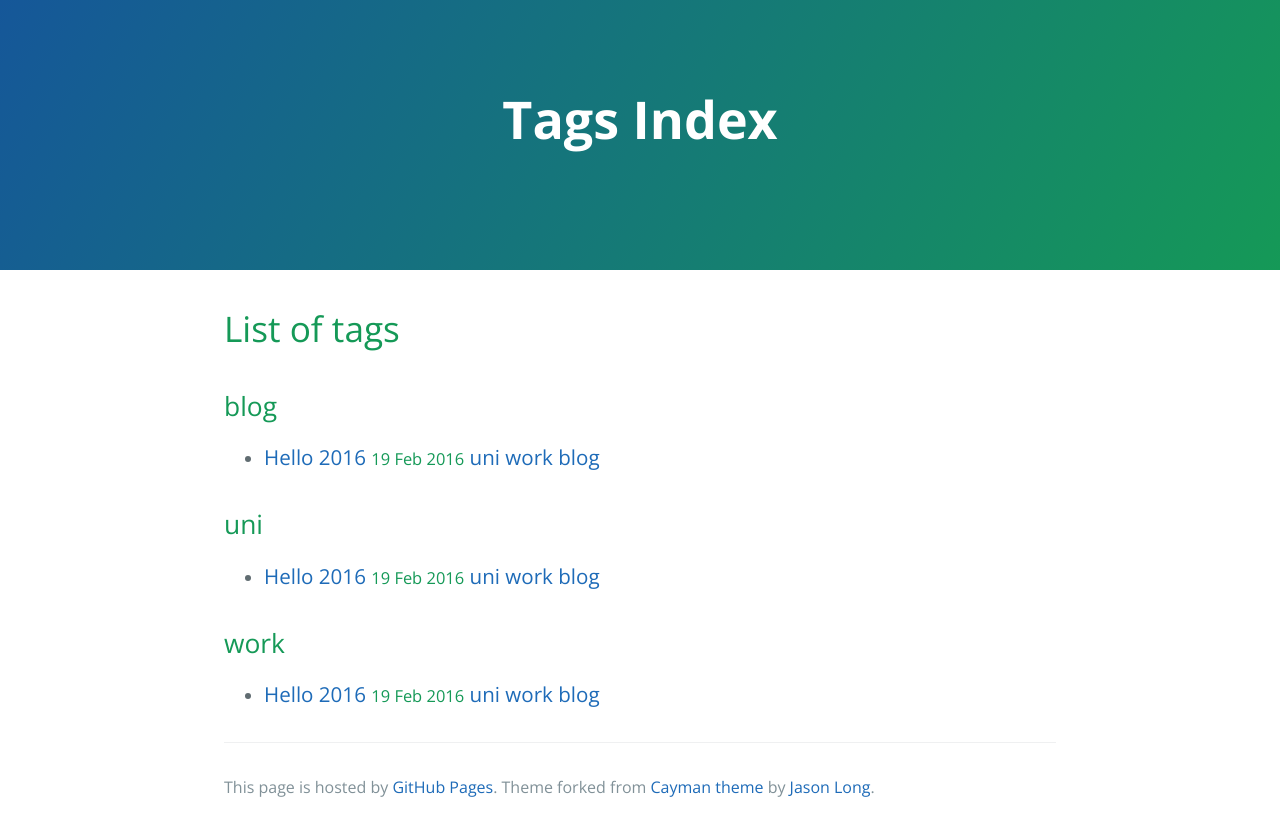
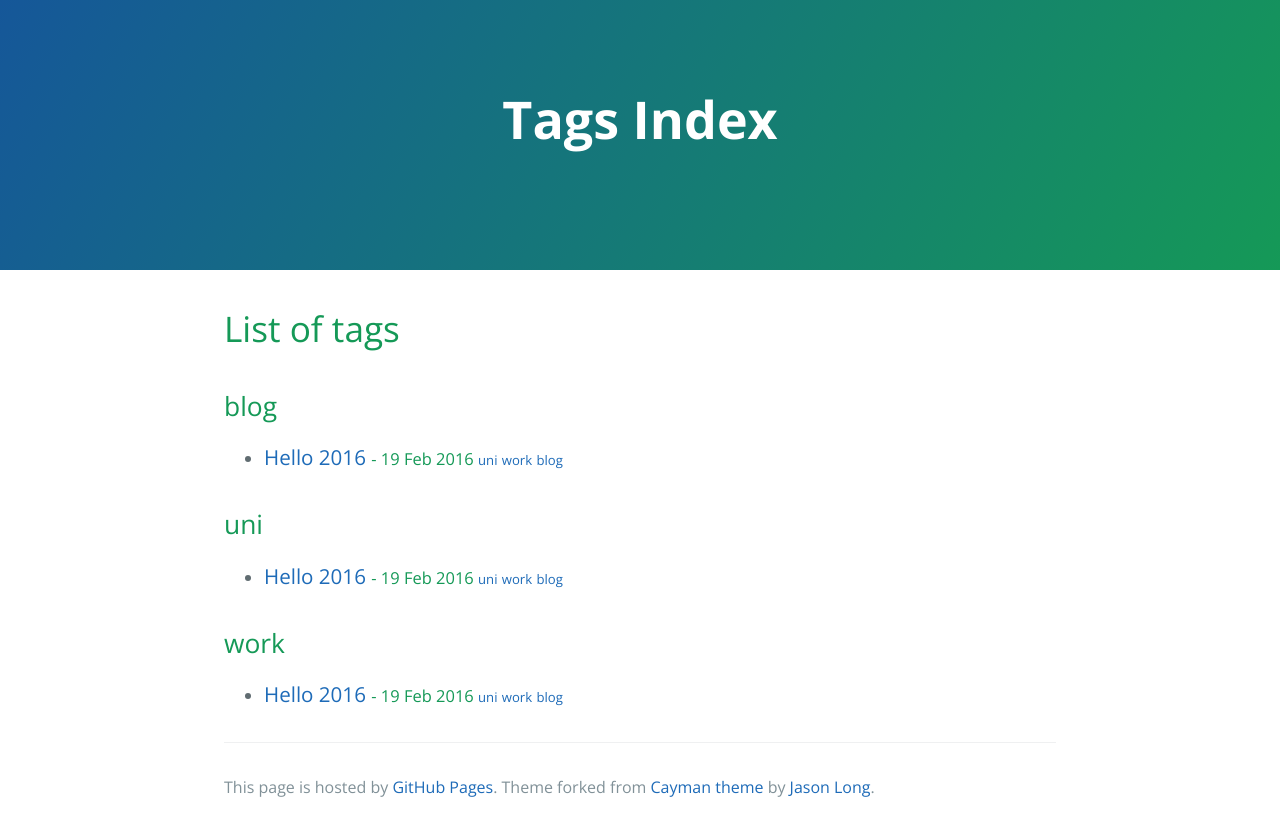
Before and after one commit to nevercast/nevercast.github.io, a Jekyll site: the page built from blog/tag.html, in a window 1280 px wide. Shown: the top 836 px of the page. Built offline with Jekyll 4.4.1, drawn with Linux system fonts in a browser that asks for light colours.

Commit message:
Make tags very smol!!

```diff
--- a/blog/tag.html
+++ b/blog/tag.html
@@ -52,10 +52,11 @@ Dump all the tags and the posts listed therein, providing anchors for linking.
          <li>
          <h3>
          <a href="{{ post.url }}">{{ post.title }}</a>
-         <small>{{ post.date | date_to_string }}</small>
+         <small>- {{ post.date | date_to_string }}
          {% for tag in post.tags %}
-             <a class="tag" href="/blog/tag#{{ tag | slugify }}">{{ tag }}</a>
+             <small><a class="tag" href="/blog/tag#{{ tag | slugify }}">{{ tag }}</a></small>
          {% endfor %}
+         </small>
          </h3>
          </li>
          {% endif %}
```
